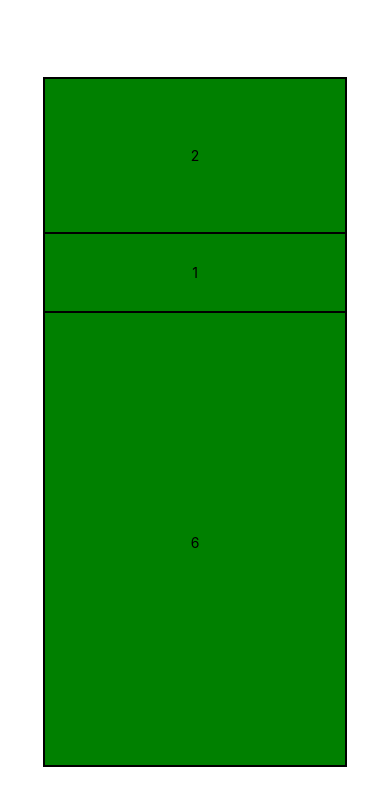
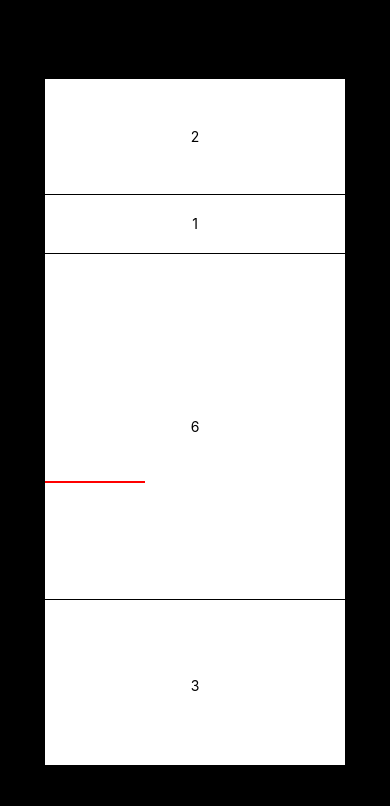
Before and after one commit to Wharfiggle/UltimateToDoApp, a React Native app: screen / in a window 390 px wide. Shown: the top 806 px of the page. Built offline with nearby package versions, Linux system fonts and the light colour scheme.

Commit message:
Basic time tracker

```diff
--- a/App.js
+++ b/App.js
@@ -10,8 +10,13 @@ export default class App extends React.Component
 
 		this.state = {
 			tasks: [],
-			listHeight: 0
+			listHeight: 0,
+			timeMarkerPos: 0
 		}
+
+		this.timePeriod = {start: Date.now(), end: Date.now() + 1 * 12 * 1000}
+
+		this.timeMarkerInterval = setInterval(this.timeMarkerUpdate, 1000);
 	}
 
 	componentWillUnmount()
@@ -20,7 +25,7 @@ export default class App extends React.Component
 
 	componentDidMount()
 	{
-		this.setState({tasks: [{length:2}, {length:1}, {length:6}] });
+		this.setState({tasks: [{length:2}, {length:1}, {length:6}, {length:3}] });
 	}
 
 	//called upon rendering task list
@@ -28,16 +33,22 @@ export default class App extends React.Component
 		this.setState({ listHeight: e.nativeEvent.layout.height });
 	}
 
+	timeMarkerUpdate = () => {
+		var timeMarkerPos = this.state.listHeight * ((Date.now() - this.timePeriod.start) / (this.timePeriod.end - this.timePeriod.start));
+		timeMarkerPos = Math.max(0, Math.min(this.state.listHeight, timeMarkerPos));
+		this.setState({ timeMarkerPos: timeMarkerPos });
+	}
+
 	taskRender = ({item}) => {
 		//get sum of all task lengths
 		const total = this.state.tasks.reduce((sum, task) => sum + task.length, 0);
 
-		var heightStyle = { flex: item.length };
+		var taskStyle = styles.task;
 		if(this.state.listHeight != 0)
-			heightStyle = { height: (item.length / total) * this.state.listHeight };
+			taskStyle = {...taskStyle, height: (item.length / total) * this.state.listHeight };
 
 		return (
-			<View style={[styles.task, heightStyle]}>
+			<View style = {taskStyle}>
 				<Text>{`${item.length}`}</Text>
 			</View>
 		)
@@ -54,8 +65,9 @@ export default class App extends React.Component
 							data={this.state.tasks}
 							renderItem={this.taskRender}
 							keyExtractor={(item, index) => index}
-							ItemSeparatorComponent={(<View style={{height:2, backgroundColor:"black"}}></View>)}
+							ItemSeparatorComponent={(<View style={{height:1, backgroundColor:"black"}}></View>)}
 						/>
+						<View style={{position:"absolute", width: 100, top: this.state.timeMarkerPos - 1, height:2, backgroundColor:"red"}}></View>
 					</View>
 				</View>
 			</View>
@@ -67,7 +79,8 @@ const styles = StyleSheet.create({
 	container:{
 		flex:1,
 		justifyContent:"center",
-		alignItems:"center"
+		alignItems:"center",
+		backgroundColor:"black"
 	},
 	subcontainer:
 	{
@@ -79,8 +92,7 @@ const styles = StyleSheet.create({
 	},
 	task:{
 		width:300,
-		borderColor:"black",
-		backgroundColor:"green",
+		backgroundColor:"white",
 		justifyContent:"center",
 		alignItems:"center"
 	}
```
